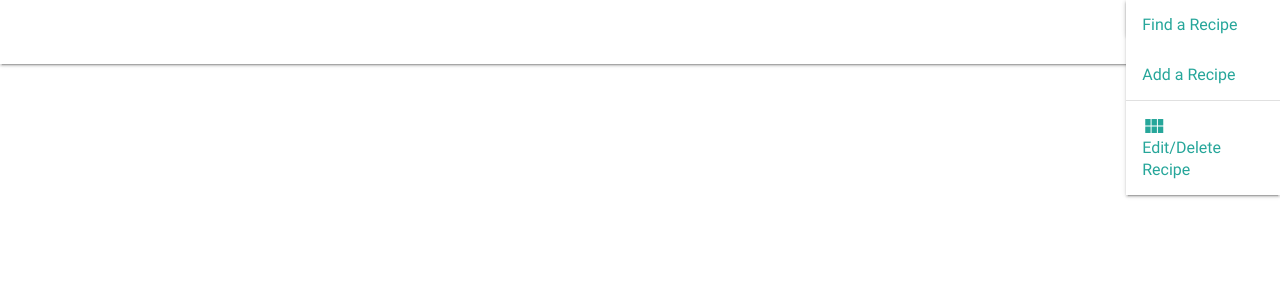
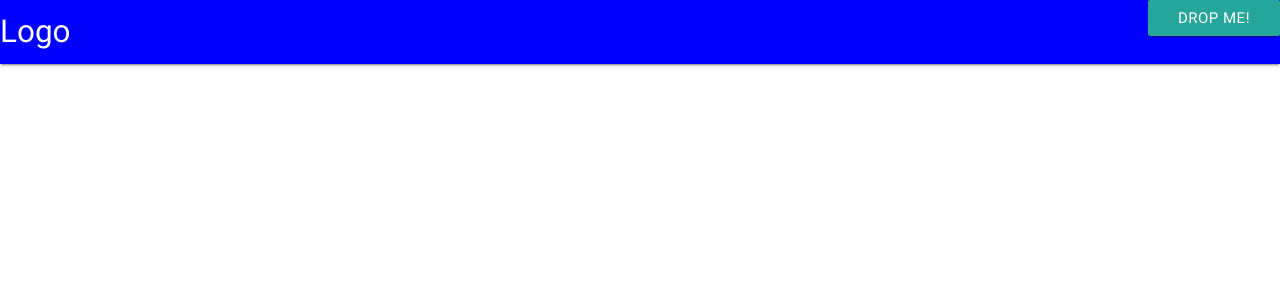
Before and after one commit to Code-Institute-Submissions/the-recipe-book-group, a Flask app: page / in a window 1280 px wide, after a click on "DROP ME!". Shown: the top 300 px of the page. Run offline with Flask 2, Linux system fonts and the light colour scheme; a database or web service that is not in the repository returns one stand-in record (values such as "Sample title"); some libraries are stand-ins or nearby versions.

Commit message:
Added style.css, showrecipes.html. Links tested and working. Added navbar and dropdown menu to index.html working but unfinished

```diff
--- a/app.py
+++ b/app.py
@@ -17,7 +17,19 @@ mongo = PyMongo(app)
 @app.route("/")
 @app.route('/get_recipes')
 def get_recipes():
-    return render_template("landingpage.html", recipes=mongo.db.recipes.find())
+    return render_template("index.html", recipes=mongo.db.recipes.find())
+
+@app.route('/search_recipes')
+def search_recipes():
+    return render_template("searchrecipes.html", recipes=mongo.db.recipes.find())
+
+@app.route('/show_recipe')
+def show_recipe():
+    return render_template("showrecipe.html", recipes=mongo.db.recipes.find())
+
+@app.route('/add_recipe')
+def add_recipe():
+    return render_template("addrecipe.html", recipes=mongo.db.recipes.find())
 
 
 
--- a/assets/style.css
+++ /dev/null
@@ -1 +0,0 @@
-/* add url for fonts */
--- /dev/null
+++ b/static/css/style.css
@@ -0,0 +1,5 @@
+/* add url for fonts */
+
+.nav-wrapper {
+    background-color: blue;
+}
--- a/templates/base.html
+++ b/templates/base.html
@@ -4,28 +4,30 @@
 <link href="https://fonts.googleapis.com/icon?family=Material+Icons" rel="stylesheet">
 
 <link rel="stylesheet"  href="https://cdnjs.cloudflare.com/ajax/libs/materialize/0.100.2/css/materialize.min.css">
+<link rel="stylesheet" href="{{ url_for('static', filename='css/style.css') }}" type="text/css" />
 
 
 </head>
 <body>
 
-    {% block content %}
-
-    {% endblock %}
+    {% block content %} {% endblock %}
     <script src="https://code.jquery.com/jquery-3.5.1.min.js" integrity="sha256-9/aliU8dGd2tb6OSsuzixeV4y/faTqgFtohetphbbj0=" crossorigin="anonymous"></script>
     <script src="https://cdnjs.cloudflare.com/ajax/libs/materialize/0.100.2/js/materialize.min.js"></script>
     <!--dropdown feature code from materialize-->
-     <script> $('.dropdown-button').dropdown({
-      inDuration: 500,
+    <script type="text/JavaScript">
+      $(document).ready(function(){
+      $('.dropdown-button').dropdown({
+      inDuration: 1500,
       outDuration: 1000,
       constrainWidth: true, // Does not change width of dropdown to that of the activator
       hover: true, // Activate on hover
       gutter: 0, // Spacing from edge
       belowOrigin: true, // Displays dropdown below the button
-      alignment: 'right', // Displays dropdown with edge aligned to the left of button
+      alignment: 'left', // Displays dropdown with edge aligned to the left of button
       stopPropagation: false // Stops event propagation
     }
   );
-  </script>
+  });
+    </script>
 </body>
 </html>
--- /dev/null
+++ b/templates/index.html
@@ -0,0 +1,31 @@
+
+<!--parent template-->
+{% extends 'base.html' %}
+<!--inject the followig into parent template-->
+
+
+{% block content %}
+
+ <nav>
+    <div class="nav-wrapper">
+      <a href="#" class="brand-logo">Logo</a>
+      <ul id="nav-mobile" class="right hide-on-med-and-down">
+
+      </ul>
+       <!-- Dropdown Trigger -->
+      <a class='dropdown-button btn right' href='#' data-activates='dropdown1'>Drop Me!</a>
+    </div>
+
+  <!-- Dropdown Structure -->
+  <ul id='dropdown1' class='dropdown-content'>
+    <li><a href="#!">one</a></li>
+    <li><a href="#!">two</a></li>
+    <li class="divider"></li>
+    <li><a href="#!">three</a></li>
+    <li><a href="#!"><i class="material-icons">view_module</i>four</a></li>
+    <li><a href="#!"><i class="material-icons">cloud</i>five</a></li>
+  </ul>
+  </nav>
+
+
+{% endblock %}
--- a/templates/landingpage.html
+++ /dev/null
@@ -1,35 +0,0 @@
-<html>
-<head>
-<!--parent template-->
-{% extends 'base.html' %}
-<!--inject the followig into parent template-->
-{% block content %}
-
-<!--Navbar added from materialize library-->
-  <nav class="transparent">
-    <div class="nav-wrapper">
-      <a  href="#" class="brand-logo center">Logo</a>
-        <!-- Dropdown Trigger -->
-      <a class='dropdown-button btn right hide-on-med-and-down transparent' href='#' data-activates='dropdown1'>I want to....</a>
-        <!-- Dropdown Structure -->
-  <ul id='dropdown1' class='dropdown-content'>
-    <li><a href="#!">Find a Recipe</a></li>
-    <li><a href="#!">Add a Recipe</a></li>
-    <li class="divider"></li>
-
-    <li><a href="#!"><i class="material-icons">view_module</i>Edit/Delete Recipe</a></li>
-
-  </ul>
-
-    </div>
-
-
-  <!-- Dropdown Trigger -->
-
-
-
-
-  </nav>
-
-
-{% endblock %}
```
Also changed, not shown: templates/addrecipe.html (+10 -0 lines), templates/lookuprecipe.html (deleted, +0 -10 lines), templates/searchrecipes.html (added, +8 -0 lines), templates/showrecipe.html (added, +18 -0 lines), static/images/bell-pepper-2179100_1920.jpg (added), static/images/landing_page.jpg (added), static/images/wood-2142241_1280.jpg (added), static/wireframes/the-recipe-book-group.png (renamed from wireframes/the-recipe-book-group.png).
